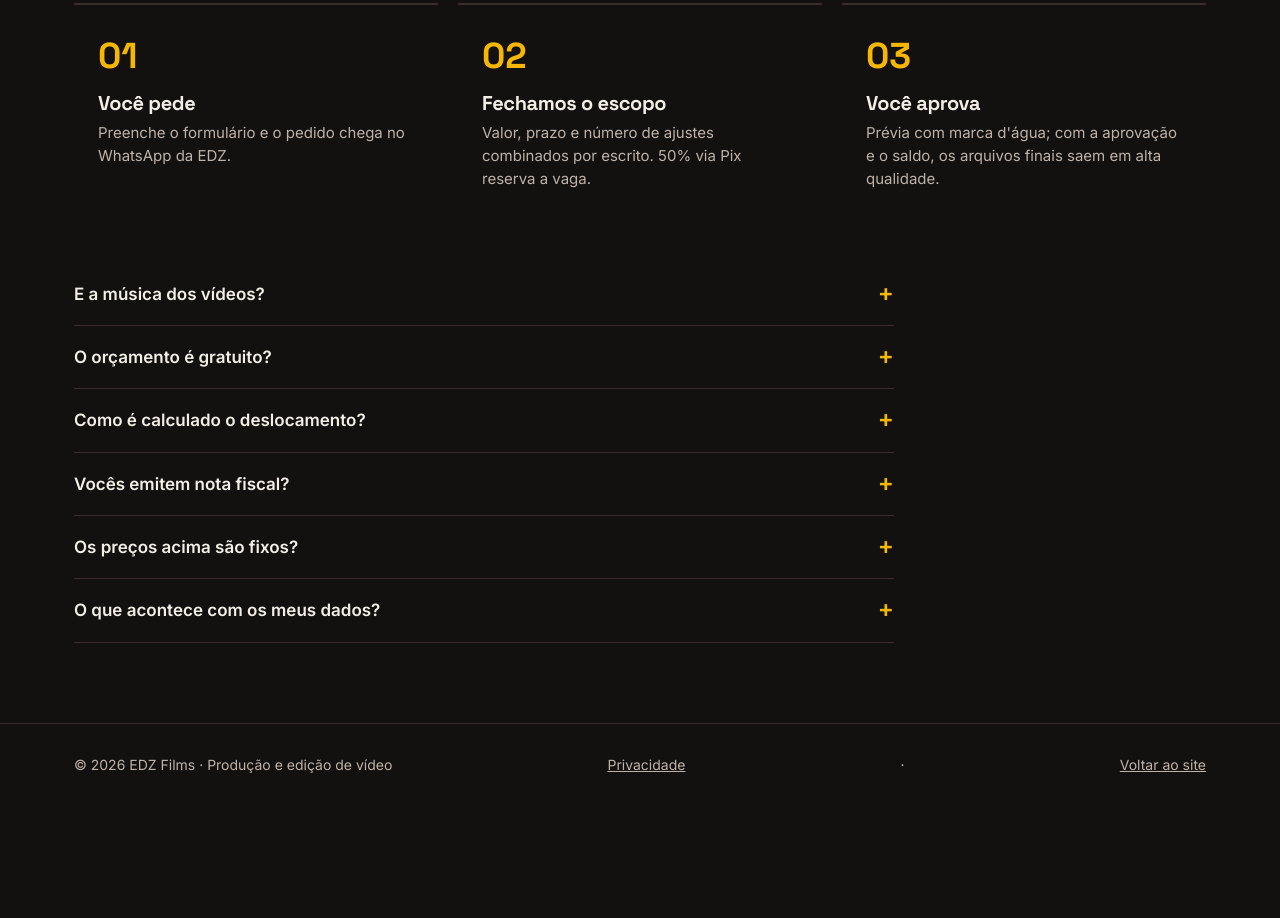
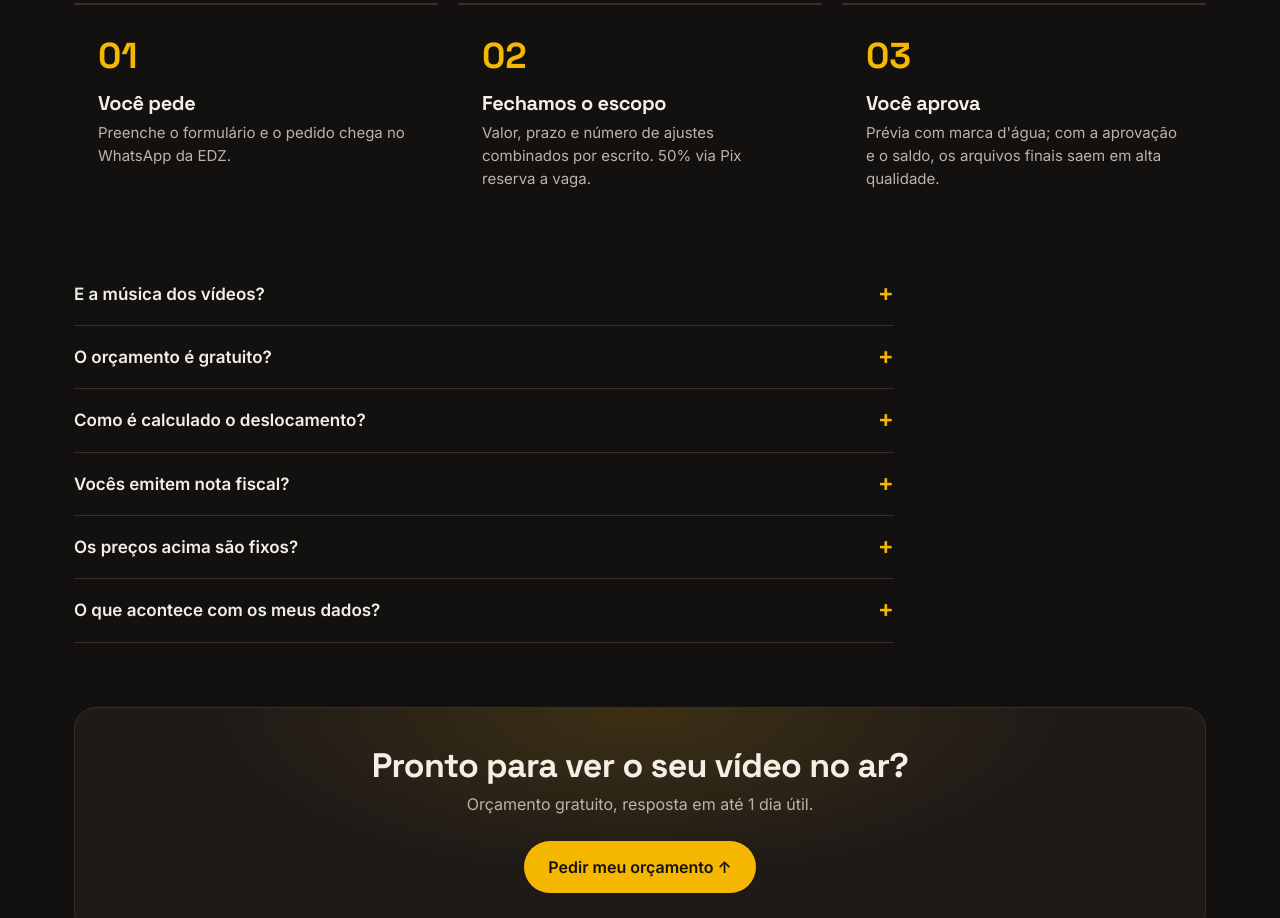
Before and after one commit to elieldnz/edz-orcamento, a plain HTML site: page index.html in a window 1280 px wide. Shown: the part 3312-4230 px from the top of the page. Before the commit the page ends 4117 px from the top, so only its background shows below. Drawn offline with Linux system fonts and the light colour scheme.

Commit message:
LP: botão de orçamento no final da página
Co-Authored-By: Claude Opus 5.5 <noreply@anthropic.com>
Claude-Session: https://claude.ai/code/session_012bnUgBVdJ9wKEpNNL8SVHd

```diff
--- a/index.html
+++ b/index.html
@@ -53,6 +53,9 @@
   .benefits svg{flex:none;width:22px;height:22px;margin-top:1px}
   .prices{display:grid;grid-template-columns:repeat(2,minmax(0,1fr));gap:12px;max-width:560px}
   .jump{display:none;margin-bottom:24px}
+  .fim-cta{margin-top:64px;padding:40px 24px;text-align:center;border:1px solid var(--line);border-radius:22px;background:radial-gradient(600px 240px at 50% 0%,rgba(245,183,0,.14),transparent 70%),var(--card)}
+  .fim-cta h2{font-size:clamp(24px,4vw,34px);margin-bottom:8px}
+  .fim-cta p{color:var(--muted);margin-bottom:24px}
   .price{background:var(--card);border:1px solid var(--line);border-radius:14px;padding:14px 16px}
   .price span{display:block;font-size:13px;color:var(--muted)}
   .price b{font-family:"Space Grotesk";font-size:20px}
@@ -431,6 +434,11 @@
         <details><summary>Vocês emitem nota fiscal?</summary><p>Sim. A EDZ Films emite nota fiscal de serviço como MEI, no CPF ou no CNPJ. Marque no formulário e o valor da emissão já aparece no total.</p></details>
         <details><summary>Os preços acima são fixos?</summary><p>São a base dos pacotes. Projetos com mais vídeos, material muito longo ou prazo de urgência podem mudar o valor, sempre combinado antes.</p></details>
         <details><summary>O que acontece com os meus dados?</summary><p>Seu pedido é registrado na planilha de orçamentos da EDZ Films e enviado para o WhatsApp. Usamos o contato só para responder este pedido; para apagar seus dados, é só pedir pelo WhatsApp.</p></details>
+      </div>
+      <div class="fim-cta reveal">
+        <h2>Pronto para ver o seu vídeo no ar?</h2>
+        <p>Orçamento gratuito, resposta em até 1 dia útil.</p>
+        <a class="btn btn-primary" href="#form">Pedir meu orçamento ↑</a>
       </div>
     </div>
   </section>
```
